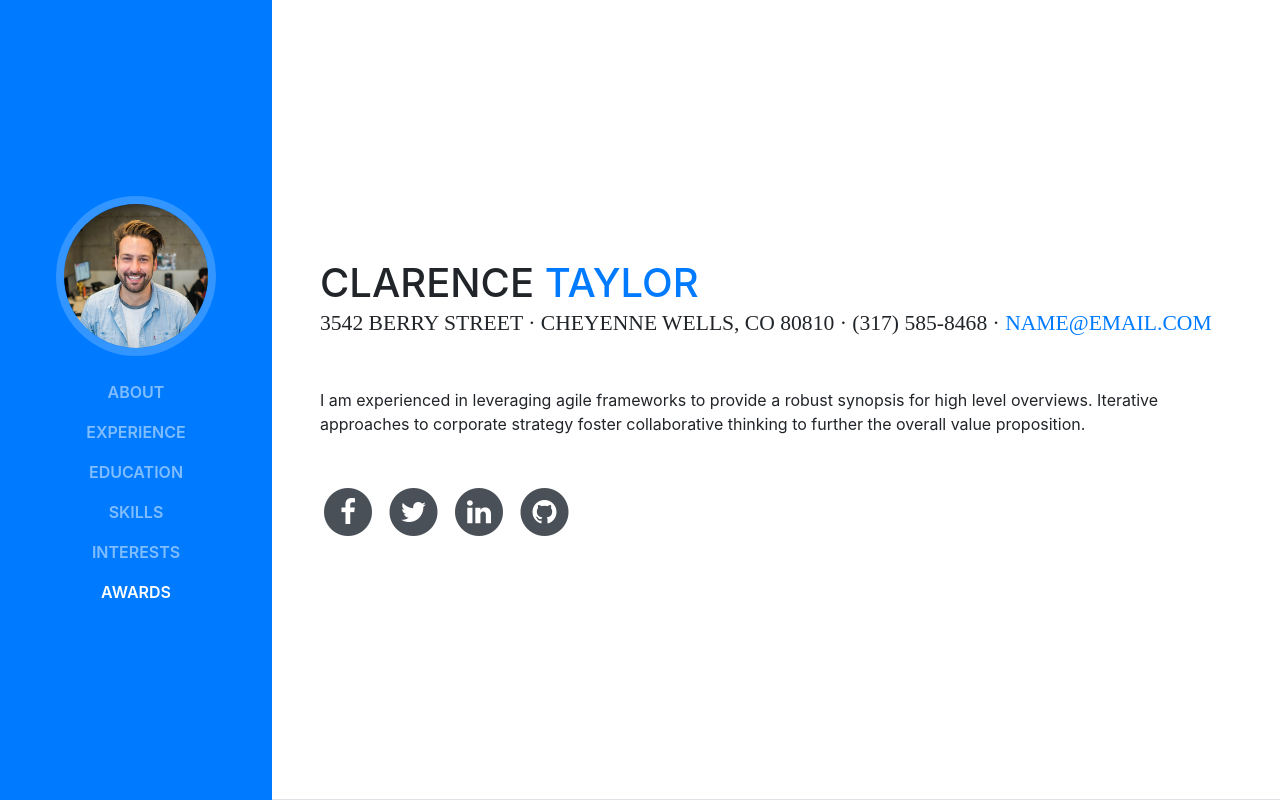
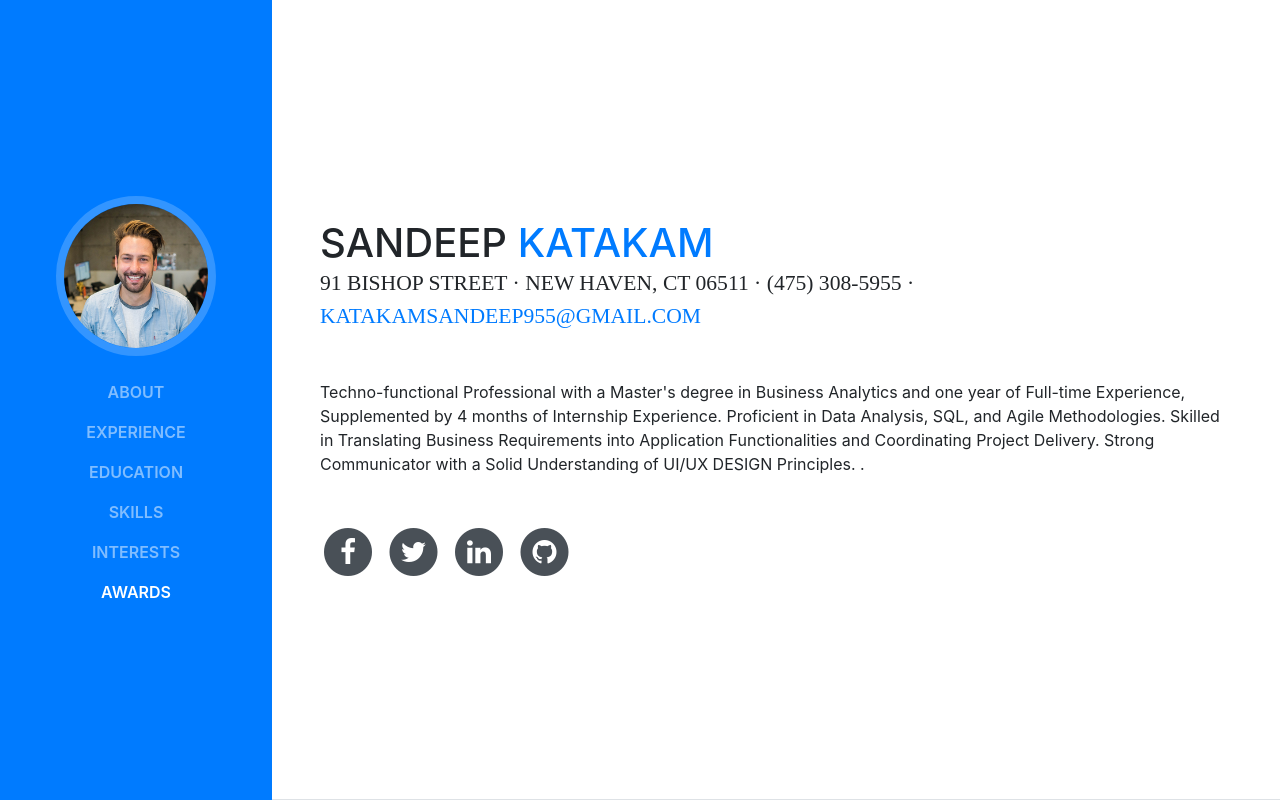
Before and after one commit to Katakam777/skata10, a website with bundled scripts: page resume-bootstrap4-master/resume-bootstrap4-master/index.html in a window 1280 px wide. Shown: the top 800 px of the page. Built offline with nearby package versions, Linux system fonts and the light colour scheme; a web font is replaced by a local one.

Commit message:
Update index.html
name and address

```diff
--- a/resume-bootstrap4-master/resume-bootstrap4-master/index.html
+++ b/resume-bootstrap4-master/resume-bootstrap4-master/index.html
@@ -65,13 +65,17 @@
 
       <section class="resume-section p-3 p-lg-5 d-flex d-column" id="about">
         <div class="my-auto">
-          <h1 class="mb-0">Clarence
-            <span class="text-primary">Taylor</span>
+          <h1 class="mb-0">SANDEEP
+            <span class="text-primary">KATAKAM</span>
           </h1>
-          <div class="subheading mb-5">3542 Berry Street · Cheyenne Wells, CO 80810 · (317) 585-8468 ·
-            <a href="mailto:name@email.com">name@email.com</a>
+          <div class="subheading mb-5">91 Bishop Street · New Haven, CT 06511 · (475) 308-5955 ·
+            <a href="mailto:name@email.com">katakamsandeep955@gmail.com</a>
           </div>
-          <p class="mb-5">I am experienced in leveraging agile frameworks to provide a robust synopsis for high level overviews. Iterative approaches to corporate strategy foster collaborative thinking to further the overall value proposition.</p>
+          <p class="mb-5">Techno-functional Professional with a Master's degree in Business Analytics and one year of Full-time
+Experience, Supplemented by 4 months of Internship Experience. Proficient in Data Analysis, SQL, and
+Agile Methodologies. Skilled in Translating Business Requirements into Application Functionalities and
+Coordinating Project Delivery. Strong Communicator with a Solid Understanding of UI/UX DESIGN
+Principles. .</p>
           <ul class="list-inline list-social-icons mb-0">
             <li class="list-inline-item">
               <a href="#">
```
